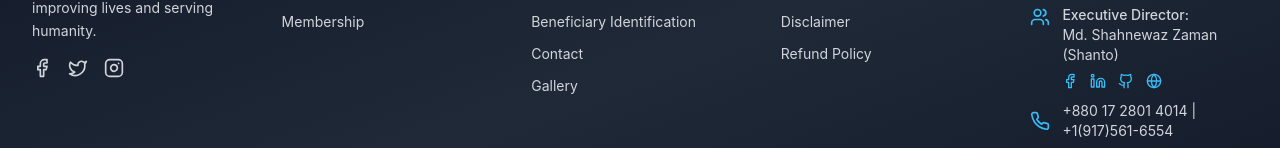
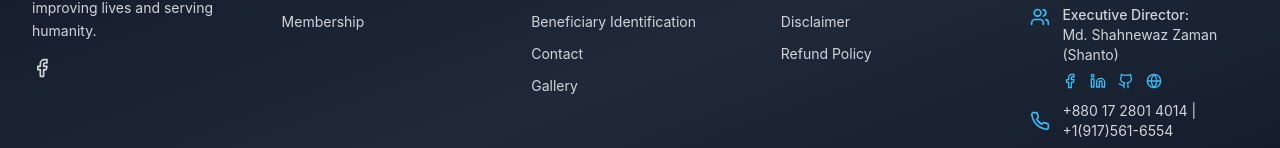
Before and after one commit to gits5213/lisufoundation, a Next.js app: page /en/constitution in a window 1280 px wide. Shown: the part 11279-11427 px from the top of the page. Built offline with nearby package versions, Linux system fonts and the light colour scheme.

Commit message:
Update footer: Update Facebook link and remove Twitter/Instagram icons
- Updated Facebook link below LiSu Foundation to correct profile URL
- Removed Twitter and Instagram icons from footer
- Cleaned up unused imports

```diff
--- a/components/Footer.tsx
+++ b/components/Footer.tsx
@@ -1,7 +1,7 @@
 "use client";
 
 import Image from "next/image";
-import { Heart, Mail, Phone, MapPin, Facebook, Twitter, Instagram, Users, Linkedin, Github, Globe } from "lucide-react";
+import { Heart, Mail, Phone, MapPin, Facebook, Users, Linkedin, Github, Globe } from "lucide-react";
 import { useTranslations, useLocale } from "next-intl";
 import { Link } from "@/routing";
 import { useState, useEffect } from "react";
@@ -79,14 +79,8 @@ export default function Footer() {
               {t("description")}
             </p>
             <div className="flex space-x-4">
-              <a href="#" className="hover:text-primary-400 transition-colors" aria-label="Facebook">
+              <a href="https://www.facebook.com/profile.php?id=100091330725436" target="_blank" rel="noopener noreferrer" className="hover:text-primary-400 transition-colors" aria-label="Facebook">
                 <Facebook className="h-5 w-5" />
-              </a>
-              <a href="#" className="hover:text-primary-400 transition-colors" aria-label="Twitter">
-                <Twitter className="h-5 w-5" />
-              </a>
-              <a href="#" className="hover:text-primary-400 transition-colors" aria-label="Instagram">
-                <Instagram className="h-5 w-5" />
               </a>
             </div>
           </div>
```
